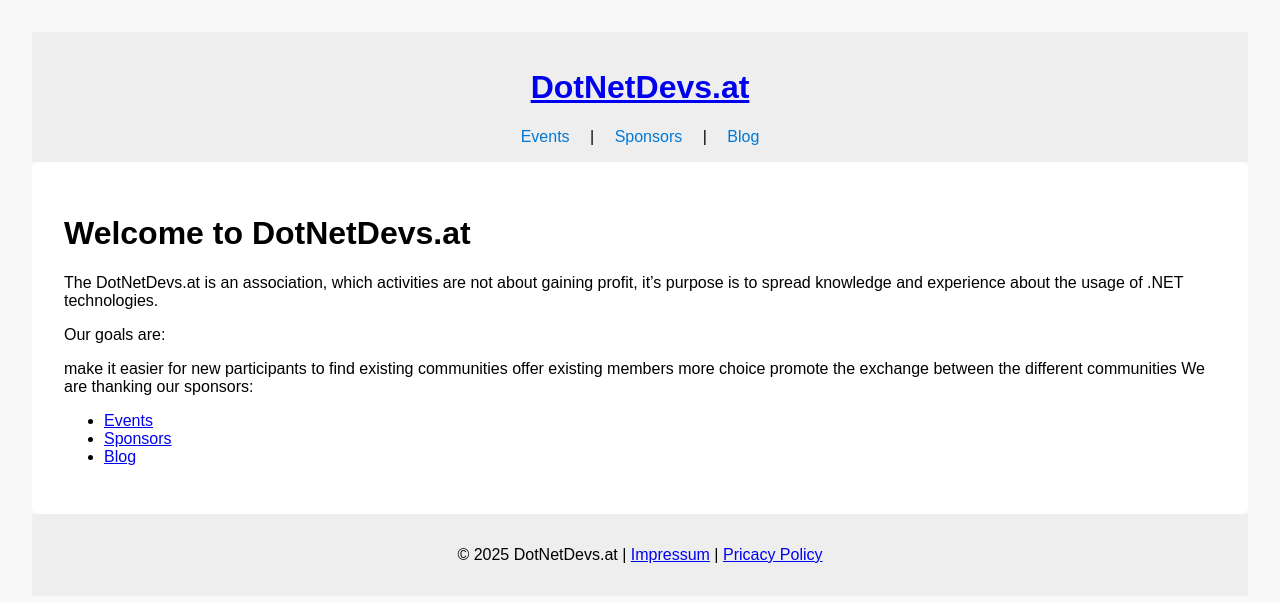
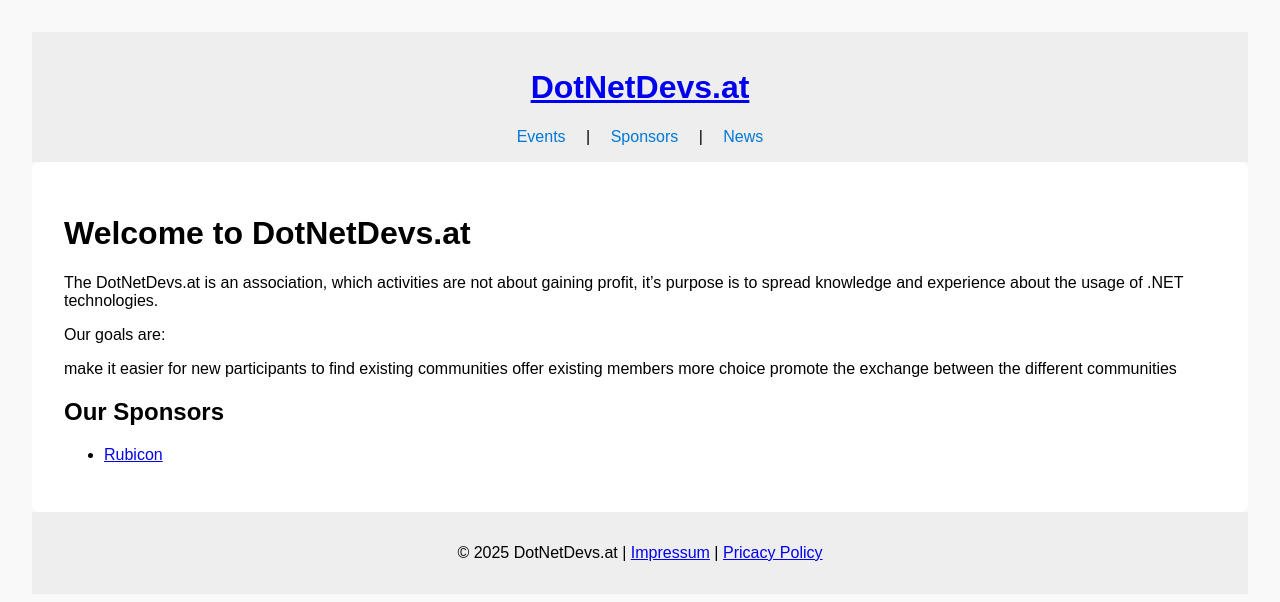
Before and after one commit to dotnetdevsaustria/dotnetdevsaustria.github.io, a Jekyll site: the page built from index.md, in a window 1280 px wide. Shown: the top 602 px of the page. Built offline with Jekyll 4.4.1, drawn with Linux system fonts in a browser that asks for light colours.

Commit message:
Add sponsors section and Rubicon as a sponsor
- Created a new sponsors collection in _config.yml with permalink settings.
- Updated navigation links in default layout and index.html to reflect new structure.
- Added Rubicon as a sponsor with a dedicated page and logo.
- Updated sponsors page to include Rubicon and modified the index page to highlight sponsors.
- Added SVG logo for Rubicon.

```diff
--- a/_config.yml
+++ b/_config.yml
@@ -28,6 +28,9 @@ collections:
   speakers:
     output: true
     permalink: /speakers/:path/
+  sponsors:
+    output: true
+    permalink: /sponsors/:path/
 
 # Navigation
 nav:
--- a/_layouts/default.html
+++ b/_layouts/default.html
@@ -9,9 +9,9 @@
     <header>
       <h1><a href="{{ site.baseurl }}/">{{ site.title }}</a></h1>
       <nav>
-        <a href="{{ site.baseurl }}/events.html">Events</a> |
-        <a href="{{ site.baseurl }}/sponsors.html">Sponsors</a> |
-        <a href="{{ site.baseurl }}/blog/">Blog</a>
+        <a href="{{ site.baseurl }}/events/">Events</a> |
+        <a href="{{ site.baseurl }}/sponsors/">Sponsors</a> |
+        <a href="{{ site.baseurl }}/news/">News</a>
       </nav>
     </header>
     <main>
--- a/index.md
+++ b/index.md
@@ -12,8 +12,7 @@ Our goals are:
 make it easier for new participants to find existing communities
 offer existing members more choice
 promote the exchange between the different communities
-We are thanking our sponsors:
 
-- [Events](events.html)
-- [Sponsors](sponsors.html)
-- [Blog](/blog/)
+## Our Sponsors
+
+- [Rubicon](/sponsors/rubicon/)
```
Also changed, not shown: _sponsors/rubicon.md (added, +12 -0 lines), sponsors.md (+1 -0 lines), assets/images/rubicon.svg (added), 3 other files.
